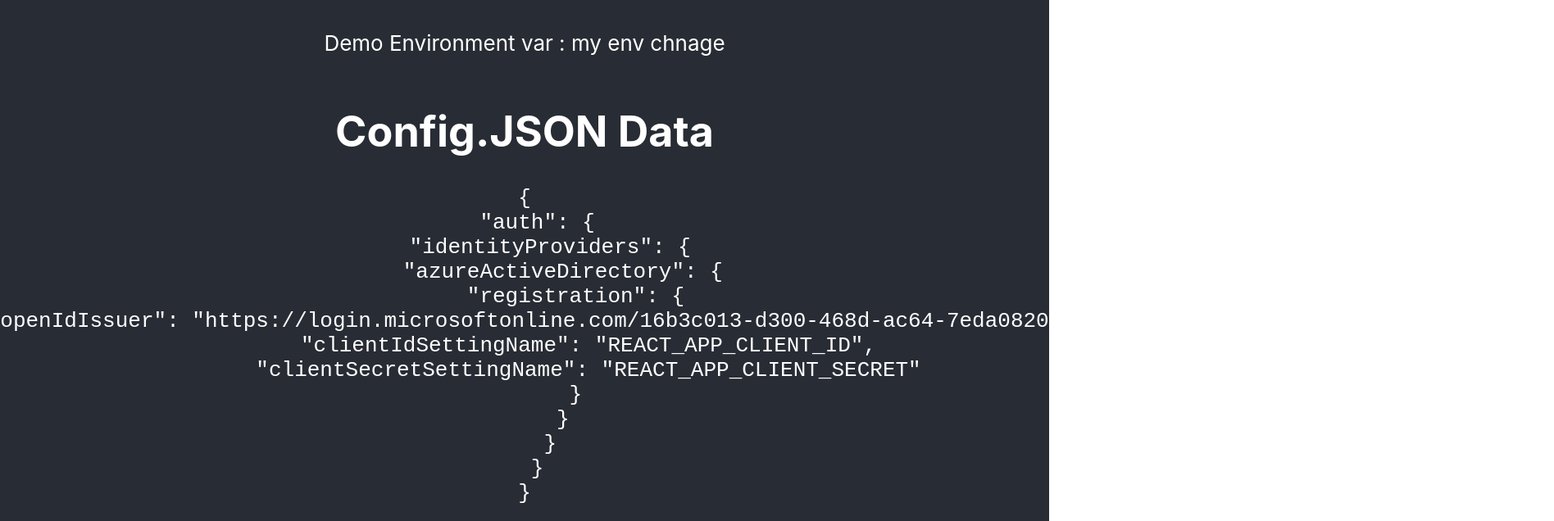
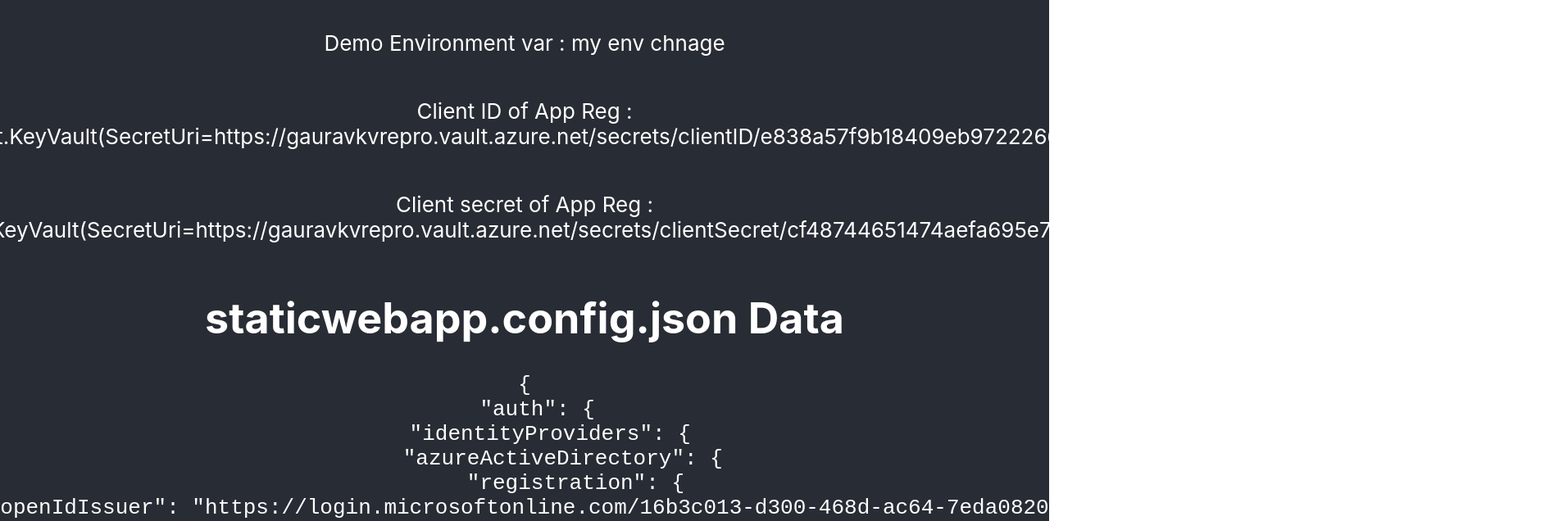
Before and after one commit to GauravatMS/react_app_repo, a React (Create React App) app in the folder my-app/: page / in a window 1280 px wide. Shown: the part 620-1256 px from the top of the page at 82% size, 1896 px wide, since content can reach past the window. Built offline with nearby package versions, Linux system fonts and the light colour scheme.

Commit message:
read secrets of custom auth

```diff
--- a/my-app/src/App.tsx
+++ b/my-app/src/App.tsx
@@ -1,7 +1,7 @@
 import React from 'react';
 import logo from './logo.svg';
 import './App.css';
-import { SCRET_FROM_URL,SECRET_FROM_IDENTIFIER,ALT_SECRET,DEMO_ENV } from './constants';
+import { SCRET_FROM_URL,SECRET_FROM_IDENTIFIER,ALT_SECRET,DEMO_ENV, CLIENT_ID, CLIENT_SECRET } from './constants';
 import data from './staticwebapp.config.json';
 
 function App() {
@@ -21,8 +21,14 @@ function App() {
         <p>
           Demo Environment var : {DEMO_ENV}
         </p>
+        <p>
+          Client ID of App Reg : {CLIENT_ID}
+        </p>
+        <p>
+          Client secret of App Reg : {CLIENT_SECRET}
+        </p>
         <div>
-      <h1>Config.JSON Data</h1>
+      <h1>staticwebapp.config.json Data</h1>
       <pre>{JSON.stringify(data, null, 2)}</pre>
     </div>
       </header>
--- a/my-app/src/constants.ts
+++ b/my-app/src/constants.ts
@@ -2,3 +2,5 @@ export const SCRET_FROM_URL = process.env.REACT_APP_SCRET_FROM_URL;
 export const SECRET_FROM_IDENTIFIER = process.env.REACT_APP_SECRET_FROM_IDENTIFIER;
 export const ALT_SECRET = process.env.REACT_APP_ALT_SECRET;
 export const DEMO_ENV = process.env.REACT_APP_DEMO_ENV;
+export const CLIENT_ID = process.env.REACT_APP_CLIENT_ID;
+export const CLIENT_SECRET = process.env.REACT_APP_CLIENT_SECRET;
--- a/my-app/src/staticwebapp.config.json
+++ b/my-app/src/staticwebapp.config.json
@@ -4,8 +4,8 @@
         "azureActiveDirectory": {
           "registration": {
             "openIdIssuer": "https://login.microsoftonline.com/16b3c013-d300-468d-ac64-7eda0820b6d3/v2.0",
-            "clientIdSettingName": "REACT_APP_CLIENT_ID",
-            "clientSecretSettingName": "REACT_APP_CLIENT_SECRET"
+            "clientIdSettingName": "@Microsoft.KeyVault(SecretUri=https://gauravkvrepro.vault.azure.net/secrets/clientID/e838a57f9b18409eb972226648ef4371)",
+            "clientSecretSettingName": "@Microsoft.KeyVault(SecretUri=https://gauravkvrepro.vault.azure.net/secrets/clientSecret/cf48744651474aefa695e7ce3f59d075)"
           }
         }
       }
```
Also changed, not shown: 1 other file (tests, documents, lock files or other folders).
